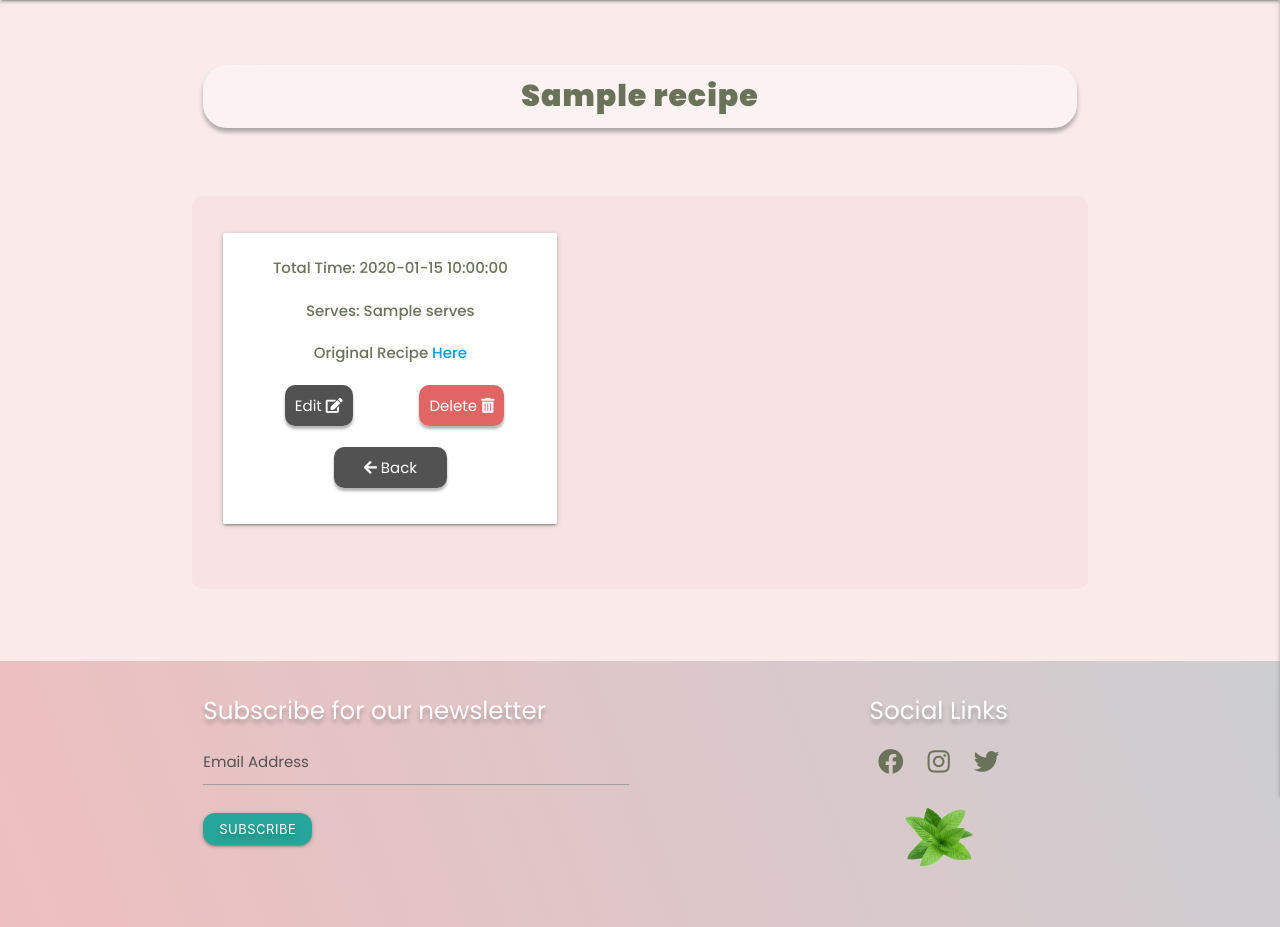
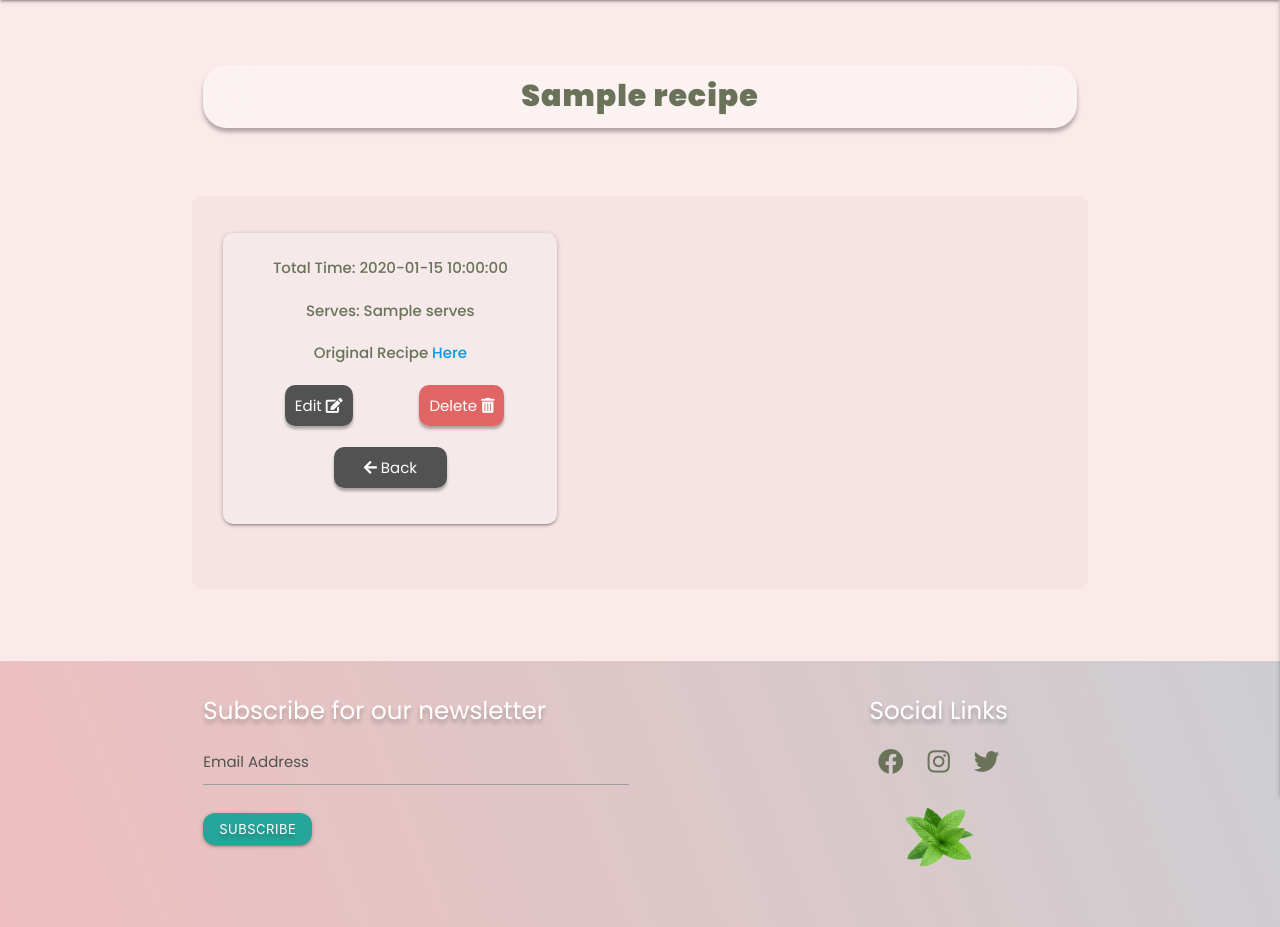
Before and after one commit to steff880/MS3-MyRecipeBook, a Flask app: template templates/full_recipe.html in a window 1280 px wide. Shown: the part 64-991 px from the top of the page. Run offline with Flask 2, Linux system fonts and the light colour scheme; the template is opened without the code that fills it: most values are stand-ins (such as "Sample title", 1, 10 or a date in 2020); some libraries are stand-ins or nearby versions.

Commit message:
Change background-color and border-radius of card-panel-full-recipe

```diff
--- a/static/css/style.css
+++ b/static/css/style.css
@@ -358,6 +358,11 @@ header .brand-logo,
     min-height: 30vh;
 }
 
+.card-panel-full-recipe {
+    border-radius: 10px;
+    background-color: #f5e9e9;
+}
+
 .total-time,
 .serves,
 .recipe-url {
```
